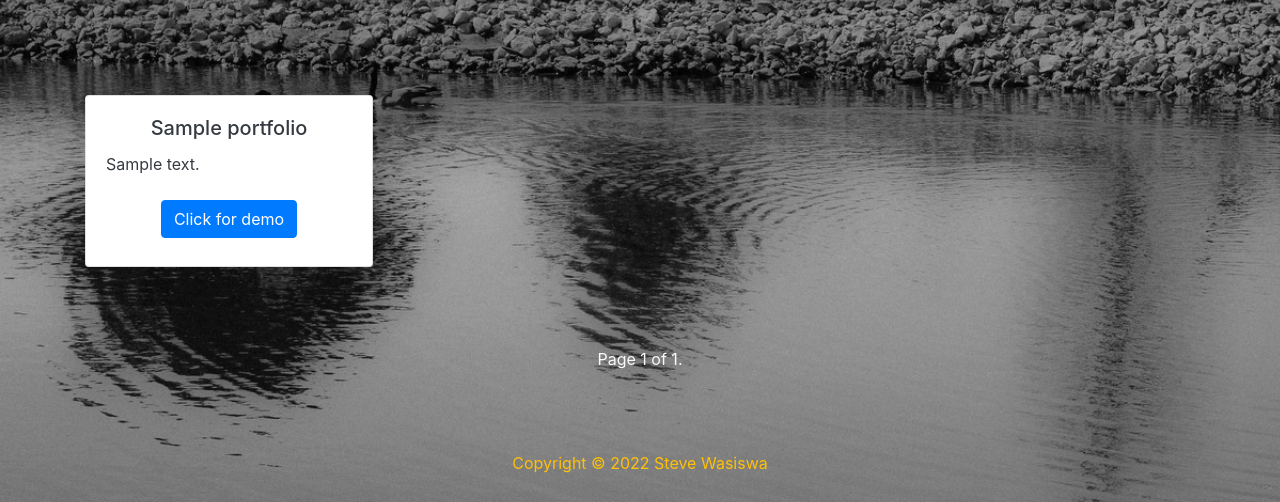
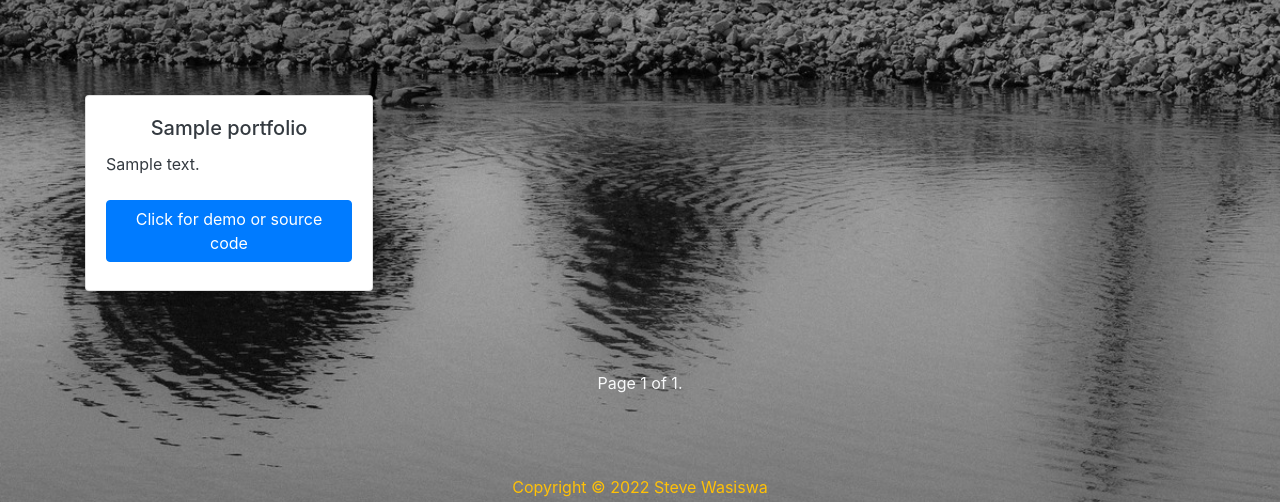
Before and after one commit to snwasiswa/portfolio, a Django app: page /portfolio/ in a window 1280 px wide. Shown: the part 255-757 px from the top of the page. Run offline with Django 4.2, Linux system fonts and the light colour scheme; tables that the repository leaves empty hold one stand-in row (values such as "Sample post"); some libraries are stand-ins or nearby versions.

Commit message:
Fixed bugs and added pagination

```diff
--- a/templates/projects.html
+++ b/templates/projects.html
@@ -15,7 +15,7 @@
           <h5 class="card-title text-center">{{ project.name }}</h5>
           <p class="card-text">{{ project.description|safe }}</p>
           <div class="text-center py-2">
-                <a href="{{ project.url }}" class="btn btn-primary">Click for demo</a>
+            <a href="{{ project.url }}" class="btn btn-primary">Click for demo or source code</a>
           </div>
         </div>
       </div>
```
Lines whose indentation alone changed are shown as unchanged.
